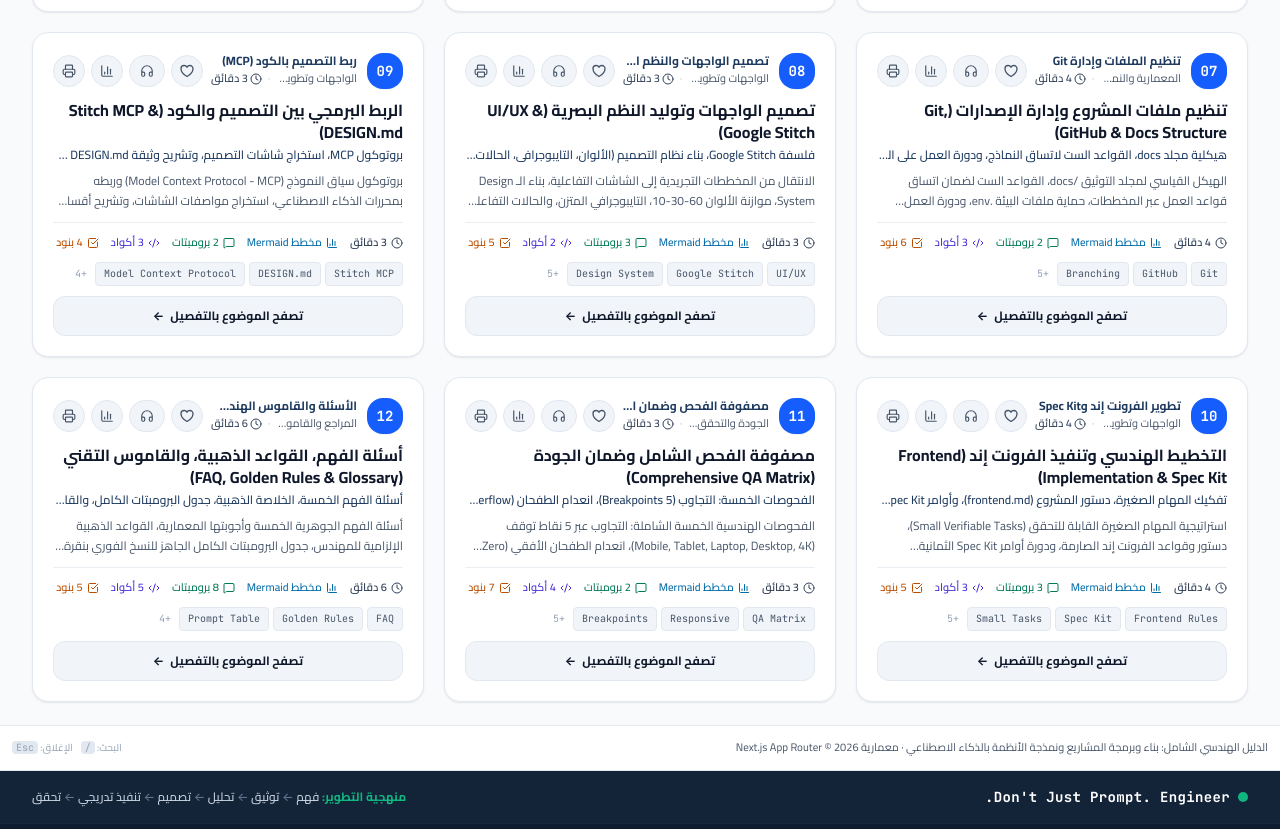
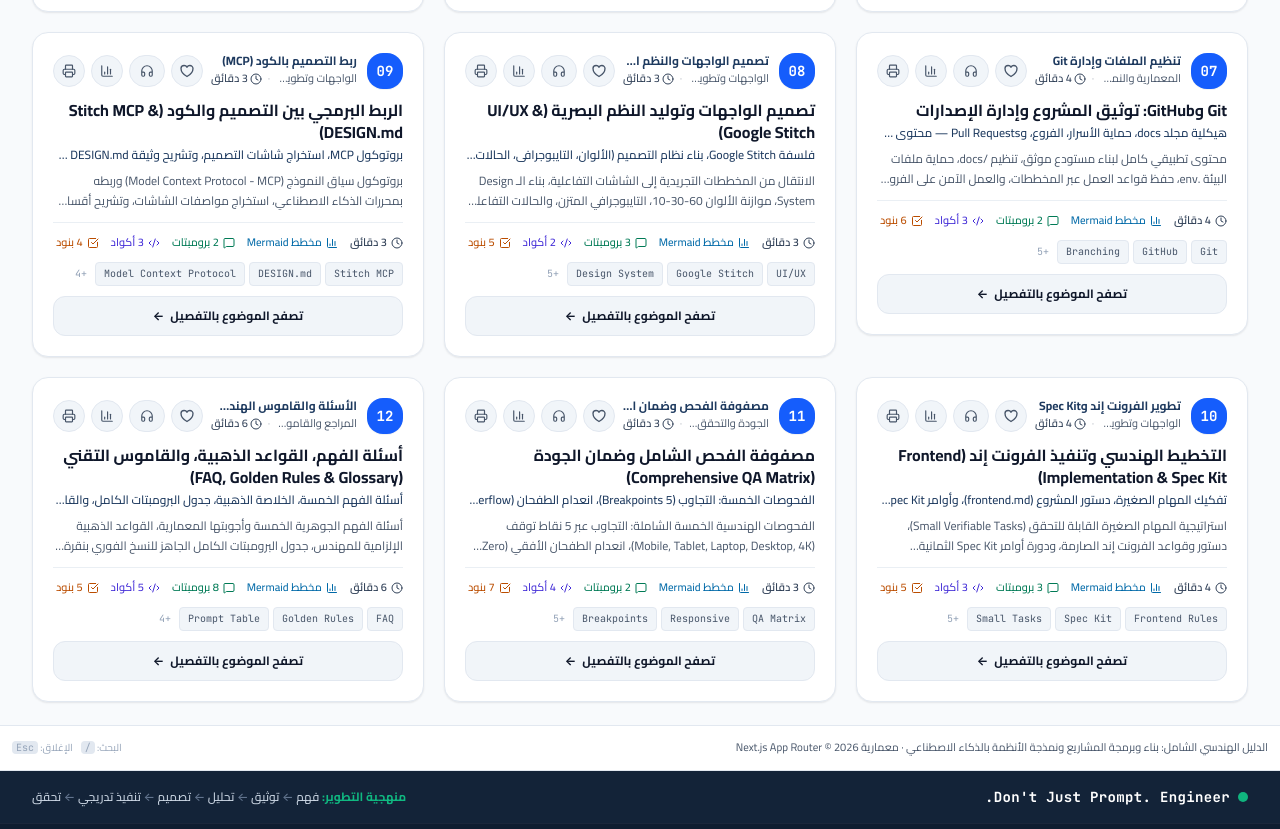
Before and after one commit to MahmoudAlmodalal/Ai_agents, a Next.js app: page / in a window 1280 px wide. Shown: the part 1055-1884 px from the top of the page. Built offline with nearby package versions, Linux system fonts and the light colour scheme.

Commit message:
fix: publish GitHub topic content instead of pending notice

```diff
--- a/scripts/topics/topic07.ts
+++ b/scripts/topics/topic07.ts
@@ -4,6 +4,16 @@ export const topic07Html = `
         <div class="step-badge-group">
           <span class="stage-tag">الموضوع 07</span>
           <span class="step-pill">تنظيم ملفات المشروع وإدارة الإصدارات</span>
+        </div>
+
+        <div class="callout tip">
+          <div class="callout-header">
+            <span class="callout-icon">✓</span>
+            <span>حالة المحتوى: متاح — Git وGitHub والتوثيق</span>
+          </div>
+          <p>
+            هذا الموضوع يحتوي على المادة التطبيقية المعتمدة لتنظيم مستودع المشروع، بناء مجلد <code>docs/</code>، حماية الأسرار، استخدام الفروع، تنفيذ Commit، رفع التغييرات إلى GitHub، وفتح Pull Request. لا تُعامل هذه الصفحة كمحاضرة معلّقة أو كصفحة «غير متاح».
+          </p>
         </div>
 
         <div class="step-header">
--- a/src/data/topicsData.ts
+++ b/src/data/topicsData.ts
@@ -125,12 +125,12 @@ export const TOPICS: TopicItem[] = [
   {
     id: 'topic-07',
     number: '07',
-    title: 'تنظيم ملفات المشروع وإدارة الإصدارات (Git, GitHub & Docs Structure)',
-    subtitle: 'هيكلية مجلد docs، القواعد الست لاتساق النماذج، ودورة العمل على الفروع',
+    title: 'Git وGitHub: توثيق المشروع وإدارة الإصدارات',
+    subtitle: 'هيكلية مجلد docs، حماية الأسرار، الفروع، وPull Requests — محتوى متاح',
     category: 'architecture',
     categoryName: 'المعمارية والنمذجة',
     stageTag: 'تنظيم الملفات وإدارة Git',
-    summary: 'الهيكل القياسي لمجلد التوثيق /docs، القواعد الست لضمان اتساق قواعد العمل عبر المخططات، حماية ملفات البيئة .env، ودورة العمل الآمنة على فروع Git ومراجعة الأكواد.',
+    summary: 'محتوى تطبيقي كامل لبناء مستودع موثق، تنظيم /docs، حماية ملفات البيئة .env، حفظ قواعد العمل عبر المخططات، والعمل الآمن على الفروع وPull Requests.',
     tags: ['Git', 'GitHub', 'Branching', 'docs structure', 'PR', '.env', 'Code Review', 'Cross-Model Consistency'],
     contentTypes: ['checklist', 'prompt', 'code'],
     diagramCount: 0,
```
